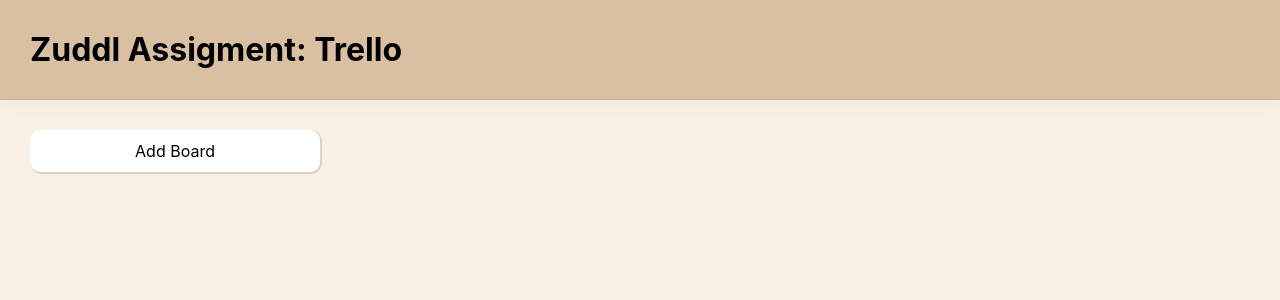
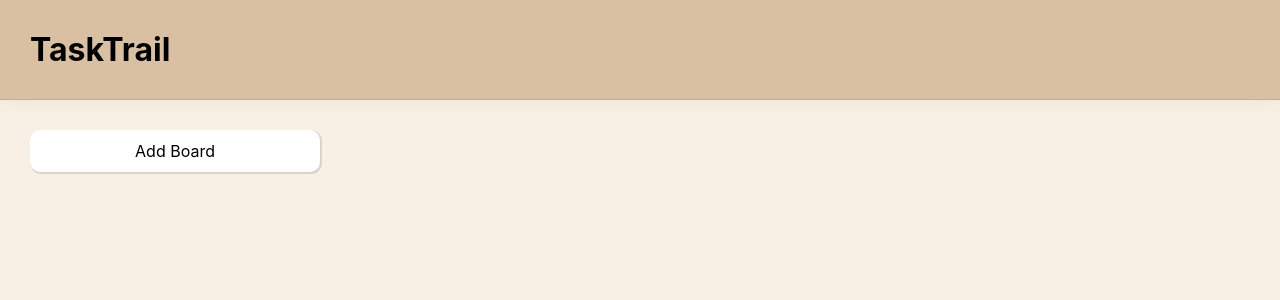
Before and after one commit to madhur3120/Assignment-ToDo, a React (Create React App) app: page / in a window 1280 px wide. Shown: the top 300 px of the page. Built offline with nearby package versions, Linux system fonts and the light colour scheme.

Commit message:
strict mode bug

```diff
--- a/src/App.js
+++ b/src/App.js
@@ -123,7 +123,7 @@
   return (
     <div className="app">
       <div className="app_nav">
-        <h1>Zuddl Assigment: Trello</h1>
+        <h1>TaskTrail</h1>
       </div>
       <div className="app_boards_container">
         <div className="app_boards">
--- a/src/index.js
+++ b/src/index.js
@@ -4,8 +4,7 @@
 import App from "./App";
 
 ReactDOM.render(
-  <React.StrictMode>
     <App />
-  </React.StrictMode>,
+  ,
   document.getElementById("root")
 );
```
